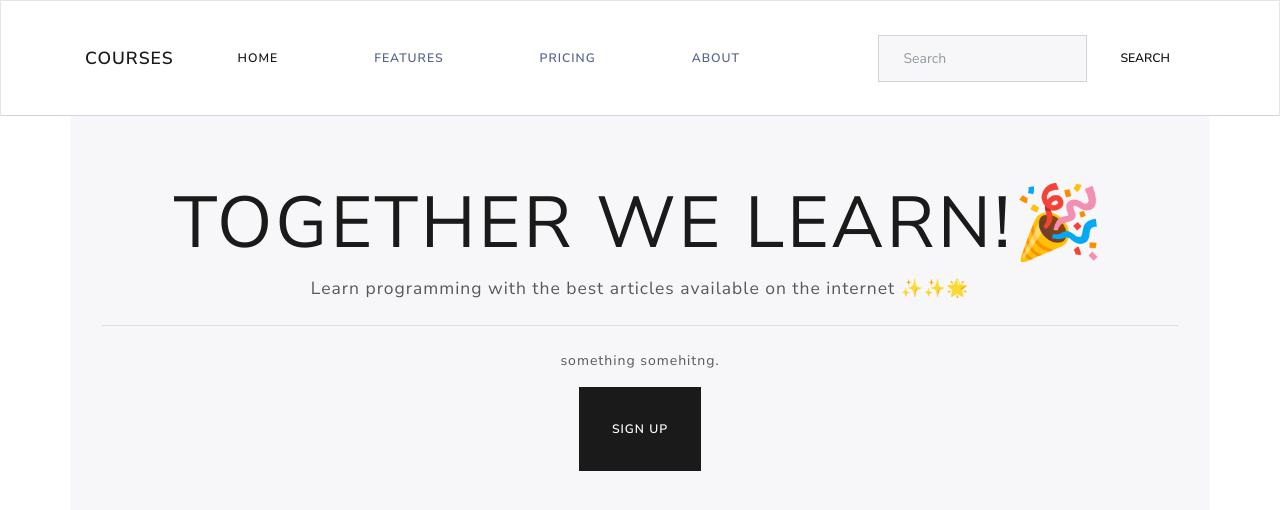
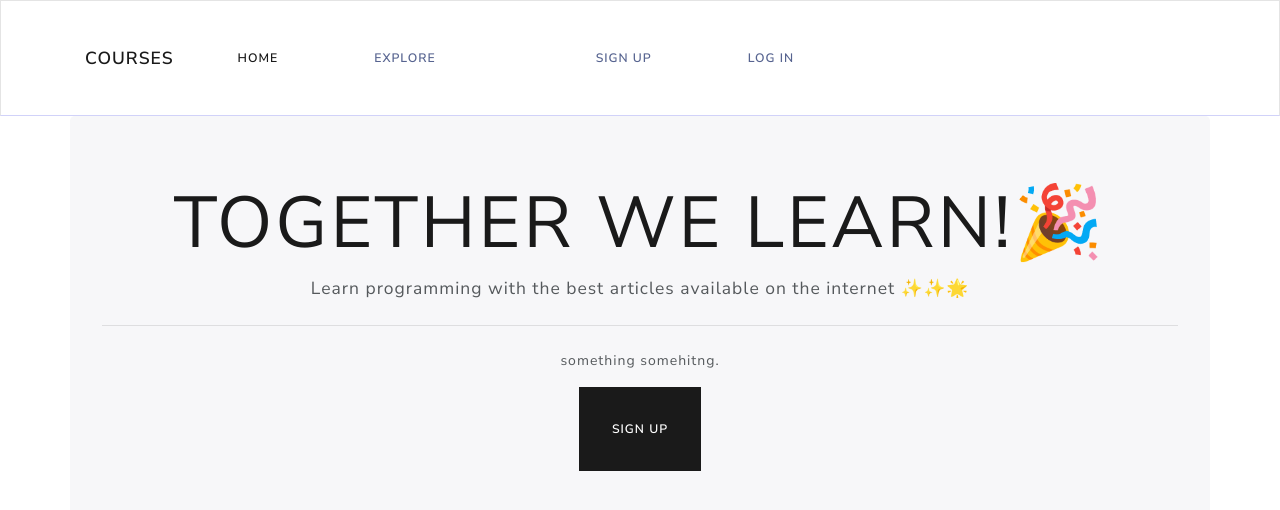
Before and after one commit to ashishkumar3/courses, an Angular app: page /home in a window 1280 px wide. Shown: the top 510 px of the page. Built offline with nearby package versions, Linux system fonts and the light colour scheme.

Commit message:
immediate login after signup :rocket:

```diff
--- /dev/null
+++ b/src/app/explore/explore.component.html
@@ -0,0 +1 @@
+<p>explore works!</p>
--- /dev/null
+++ b/src/app/explore/explore.component.ts
@@ -0,0 +1,15 @@
+import { Component, OnInit } from '@angular/core';
+
+@Component({
+  selector: 'app-explore',
+  templateUrl: './explore.component.html',
+  styleUrls: ['./explore.component.css']
+})
+export class ExploreComponent implements OnInit {
+
+  constructor() { }
+
+  ngOnInit(): void {
+  }
+
+}
--- a/src/app/home/home.component.html
+++ b/src/app/home/home.component.html
@@ -17,7 +17,8 @@
     <hr class="my-4">
     <p>something somehitng.</p>
     <p class="lead">
-        <a class="btn btn-primary btn-lg" routerLink="/signup" role="button">Sign Up</a>
+        <a class="btn btn-primary btn-lg" [routerLink]="isLoggedIn ? ['/explore'] : ['/signup']"
+            role="button">{{ isLoggedIn ? 'Explore' : 'Sign Up' }}</a>
     </p>
 </div>
 
--- a/src/app/home/home.component.ts
+++ b/src/app/home/home.component.ts
@@ -7,6 +7,8 @@ import { Component, OnInit } from '@angular/core';
 })
 export class HomeComponent implements OnInit {
 
+  isLoggedIn: boolean = localStorage.token ? true : false;
+
   constructor() { }
 
   ngOnInit(): void {
--- /dev/null
+++ b/src/app/logout/logout.component.html
@@ -0,0 +1 @@
+<p>logout works!</p>
--- /dev/null
+++ b/src/app/logout/logout.component.ts
@@ -0,0 +1,18 @@
+import { Component, OnInit } from '@angular/core';
+import { Router } from '@angular/router';
+
+@Component({
+  selector: 'app-logout',
+  templateUrl: './logout.component.html',
+  styleUrls: ['./logout.component.css']
+})
+export class LogoutComponent implements OnInit {
+
+  constructor(private router: Router) { }
+
+  ngOnInit(): void {
+    localStorage.clear();
+    this.router.navigate(['/home']);
+  }
+
+}
--- a/src/app/navbar/navbar.component.html
+++ b/src/app/navbar/navbar.component.html
@@ -35,19 +35,25 @@
                     <a class="nav-link" routerLink="/home">Home <span class="sr-only">(current)</span></a>
                 </li>
                 <li class="nav-item">
-                    <a class="nav-link" routerLink="#">Features</a>
+                    <a class="nav-link" routerLink="/explore">Explore</a>
                 </li>
                 <li class="nav-item">
-                    <a class="nav-link" routerLink="#">Pricing</a>
+                    <a class="nav-link" *ngIf="isLoggedIn" routerLink="/dashboard">Dashboard</a>
                 </li>
                 <li class="nav-item">
-                    <a class="nav-link" routerLink="#">About</a>
+                    <a class="nav-link" *ngIf="isLoggedIn" routerLink="/logout">Log Out</a>
+                </li>
+                <li class="nav-item">
+                    <a class="nav-link" *ngIf="!isLoggedIn" routerLink="/signup">Sign Up</a>
+                </li>
+                <li class="nav-item">
+                    <a class="nav-link" *ngIf="!isLoggedIn" routerLink="/login">Log In</a>
                 </li>
             </ul>
-            <form class="form-inline my-2 my-lg-0">
+            <!-- <form class="form-inline my-2 my-lg-0">
                 <input class="form-control mr-sm-2" type="text" placeholder="Search">
                 <button class="btn btn-secondary my-2 my-sm-0" type="submit">Search</button>
-            </form>
+            </form> -->
         </div>
     </div>
 </nav>
--- a/src/app/navbar/navbar.component.ts
+++ b/src/app/navbar/navbar.component.ts
@@ -7,6 +7,8 @@ import { Component, OnInit } from '@angular/core';
 })
 export class NavbarComponent implements OnInit {
 
+  isLoggedIn: boolean = localStorage.token ? true : false;
+
   constructor() { }
 
   ngOnInit(): void {
--- a/src/app/signup/signup.component.ts
+++ b/src/app/signup/signup.component.ts
@@ -88,8 +88,8 @@ export class SignupComponent implements OnInit {
         });
 
       }).then(user => {
-        console.log(user);
-        this.router.navigate(['login']);
+        localStorage.token = user.token;
+        this.router.navigate(['/dashboard']);
       }).catch(error => {
         this.errorMessage = error.message;
       });
```
Also changed, not shown: src/app/app.module.ts (+7 -1 lines), src/app/explore/explore.component.css (added), src/app/logout/logout.component.css (added), 2 other files (tests, documents, lock files or other folders).
